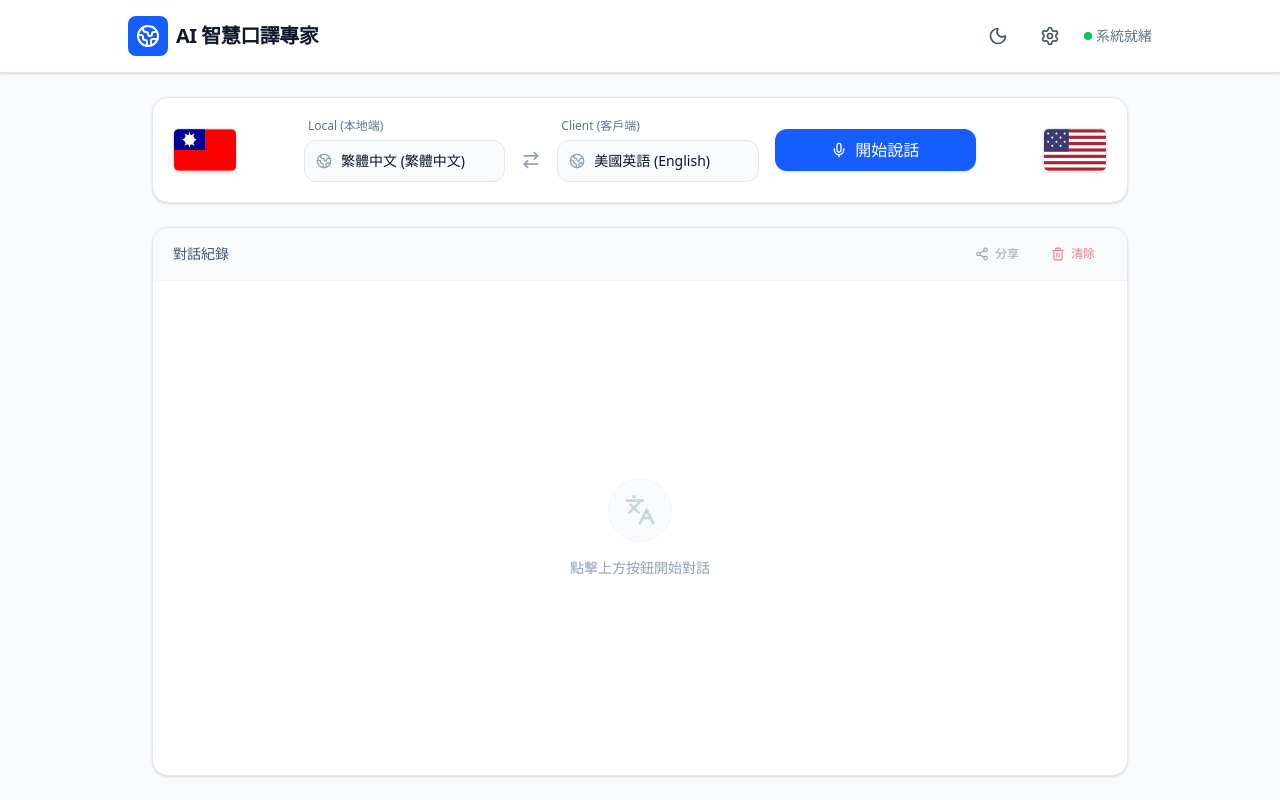
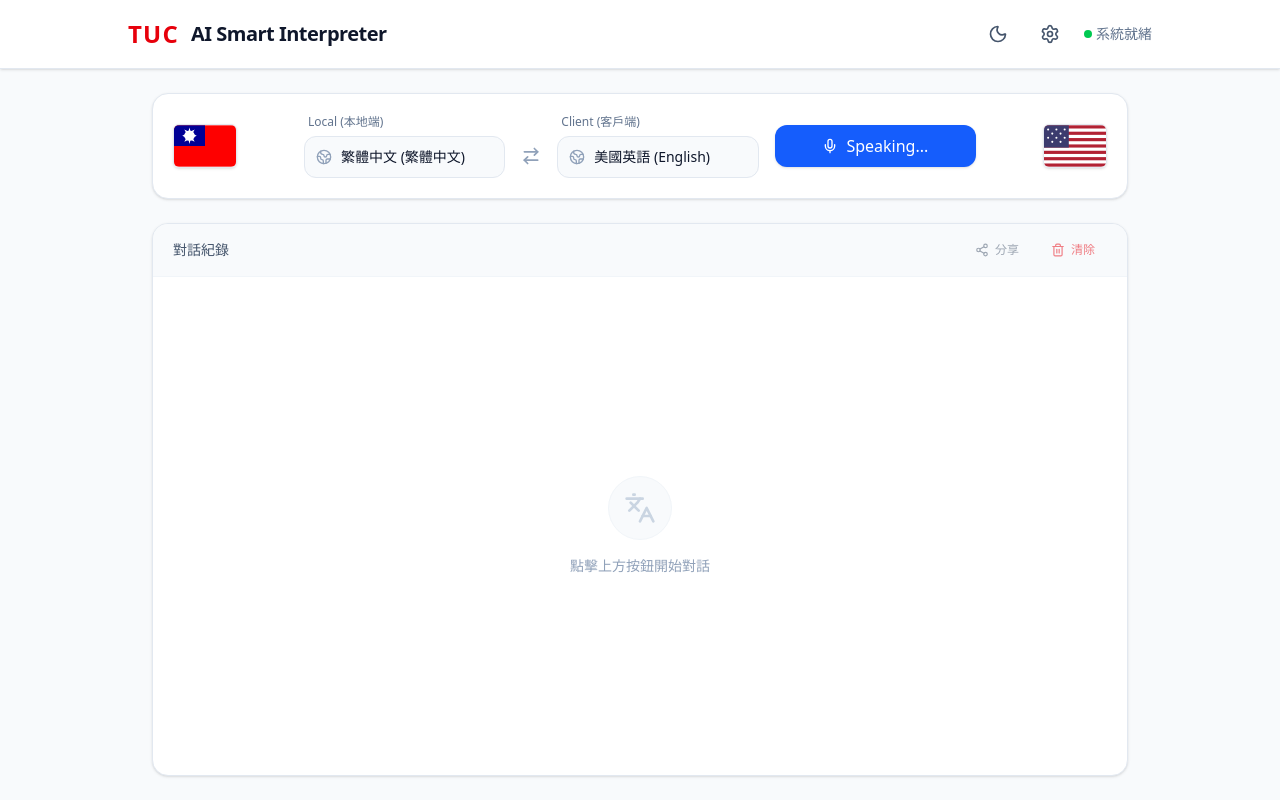
Before and after one commit to drbarretlin-code/Translator, a React (Vite) app: page / in a window 1280 px wide. Built offline with nearby package versions, Linux system fonts and the light colour scheme.

Commit message:
feat: Improve translation debounce and UI branding
Increase the debounce timer for voice input to 700ms, providing users with more buffer time for pauses. Also, update the application's branding by changing the logo to a text-based "TUC" and renaming the title to "AI Smart Interpreter".

```diff
--- a/src/App.tsx
+++ b/src/App.tsx
@@ -556,7 +556,7 @@ export default function App() {
           }
           debounceTimerRef.current = setTimeout(() => {
             flushBuffer();
-          }, 500); // 調整至 500ms，讓使用者有更充裕的停頓時間
+          }, 700); // 調整至 700ms，讓使用者有更充裕的停頓時間
         }
       } else {
         if (debounceTimerRef.current) {
@@ -661,11 +661,11 @@ export default function App() {
       {/* Header */}
       <header className="bg-white dark:bg-slate-900 border-b border-slate-200 dark:border-slate-800 px-6 py-4 shadow-sm z-10 flex-shrink-0 transition-colors duration-300">
         <div className="max-w-5xl mx-auto flex items-center justify-between">
-          <div className="flex items-center gap-2">
-            <div className="bg-blue-600 p-2 rounded-lg">
-              <Globe2 className="w-6 h-6 text-white" />
+          <div className="flex items-center gap-3">
+            <div className="flex items-center justify-center min-w-[40px]">
+              <span className="text-red-600 dark:text-red-500 font-bold text-2xl tracking-wider">TUC</span>
             </div>
-            <h1 className="text-xl font-semibold tracking-tight">AI 智慧口譯專家</h1>
+            <h1 className="text-xl font-semibold tracking-tight">AI Smart Interpreter</h1>
           </div>
           <div className="flex items-center gap-2 sm:gap-4 text-sm text-slate-500 dark:text-slate-400 font-medium">
             <button
@@ -780,7 +780,7 @@ export default function App() {
                 {isRecording ? (
                   <><Square className="w-4 h-4 fill-current" /> 停止錄音</>
                 ) : (
-                  <><Mic className="w-4 h-4" /> 開始說話</>
+                  <><Mic className="w-4 h-4" /> Speaking...</>
                 )}
               </button>
             </div>
```
